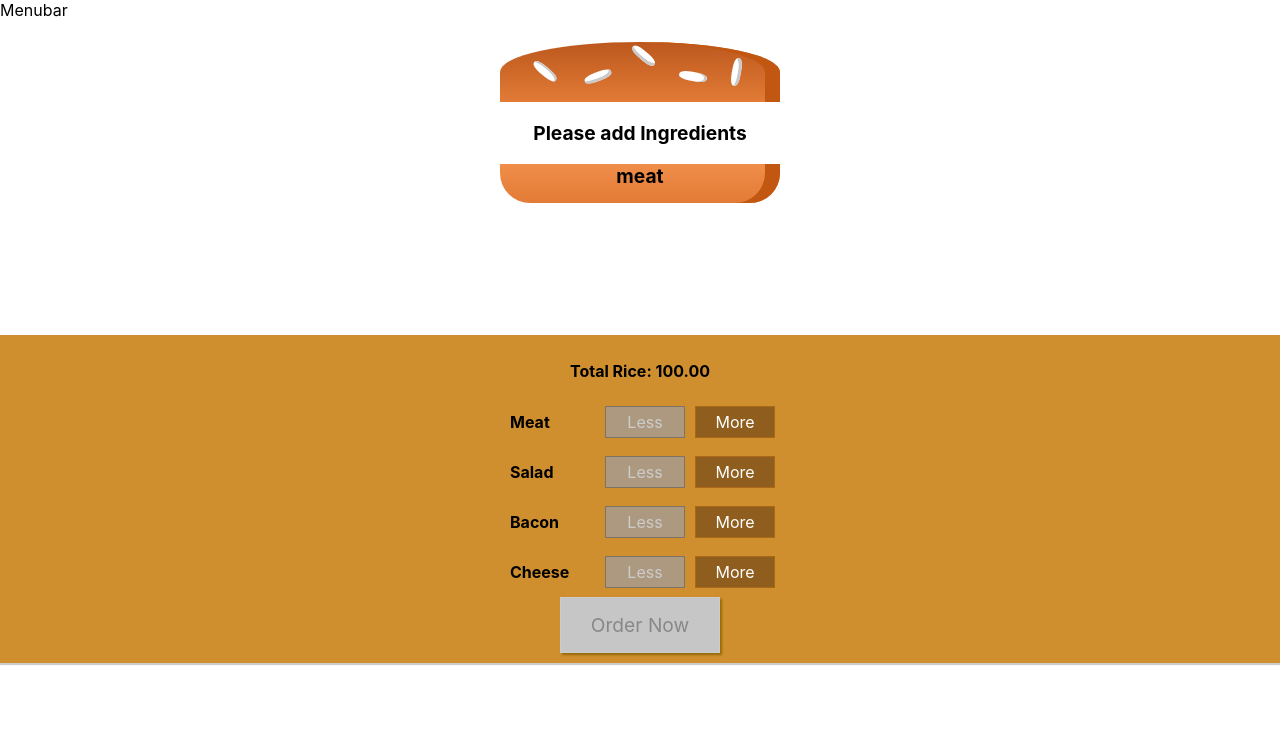
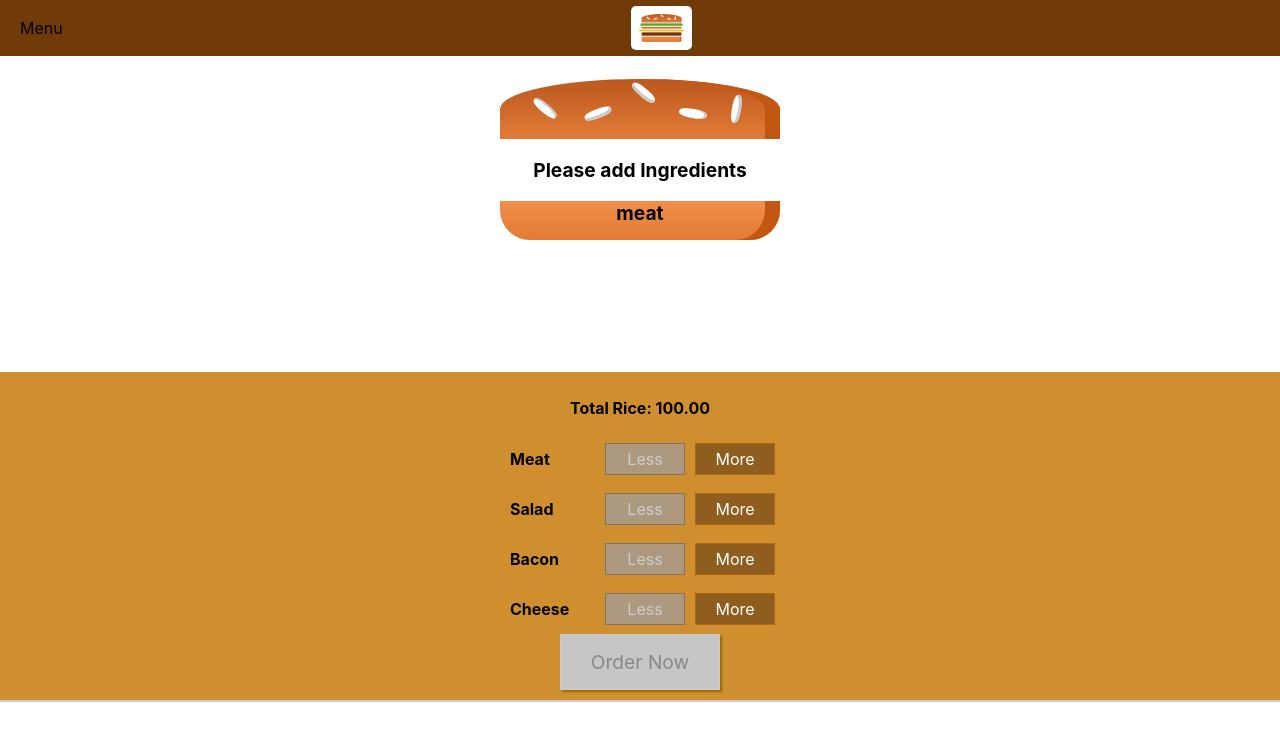
Before and after one commit to AbinPalliyil/Burger-app-React, a React app: page / in a window 1280 px wide. Shown: the top 740 px of the page. Built offline with nearby package versions, Linux system fonts and the light colour scheme.

Commit message:
Added toolbar and logo

```diff
--- a/src/components/Layout/Layout.js
+++ b/src/components/Layout/Layout.js
@@ -4,11 +4,12 @@
 
 import Classes from '../Layout/Layout.module.css';
 import PropTypes from 'prop-types';
+import Toolbar from '../Navigation/Toolbar/Toolbar';
 
 const Layout = (props) => (
 	<Aux>
-		<div className={Classes.Content}>Menubar</div>
-		<main>{props.children}</main>
+		<Toolbar />
+		<main className={Classes.Content}>{props.children}</main>
 	</Aux>
 );
 
--- a/src/components/Layout/Layout.module.css
+++ b/src/components/Layout/Layout.module.css
@@ -1,3 +1,3 @@
 .Content {
-    margin-bottom: 15px;
+	margin-top: 72px;
 }
--- /dev/null
+++ b/src/components/Logo/Logo.js
@@ -0,0 +1,13 @@
+import React from 'react';
+import Burgerlogo from '../../assets/images/burger-logo.png';
+import Classes from './Logo.module.css';
+
+const Logo = () => {
+	return (
+		<div className={Classes.Logo}>
+			<img src={Burgerlogo} alt='MyBurger' />
+		</div>
+	);
+};
+
+export default Logo;
--- /dev/null
+++ b/src/components/Logo/Logo.module.css
@@ -0,0 +1,10 @@
+.Logo {
+	height: 80%;
+	padding: 8px;
+	background-color: white;
+	box-sizing: border-box;
+	border-radius: 5px;
+}
+.Logo img {
+	height: 100%;
+}
--- /dev/null
+++ b/src/components/Navigation/Toolbar/Toolbar.js
@@ -0,0 +1,15 @@
+import React from 'react';
+import Classes from './Toolbar.module.css';
+import Logo from '../../Logo/Logo';
+
+const Toolbar = () => {
+	return (
+		<header className={Classes.Toolbar}>
+			<div>Menu</div>
+			<Logo />
+			<nav></nav>
+		</header>
+	);
+};
+
+export default Toolbar;
--- /dev/null
+++ b/src/components/Navigation/Toolbar/Toolbar.module.css
@@ -0,0 +1,17 @@
+.Toolbar {
+	width: 100%;
+	height: 56px;
+	position: fixed;
+	display: flex;
+	top: 0;
+	left: 0;
+	background-color: #703b09;
+	justify-content: space-between;
+	align-items: center;
+	padding: 0 20px;
+	box-sizing: border-box;
+	z-index: 90;
+}
+.Toolbar nav {
+	height: 100%;
+}
```
Also changed, not shown: src/assets/images/burger-logo.png (added).
